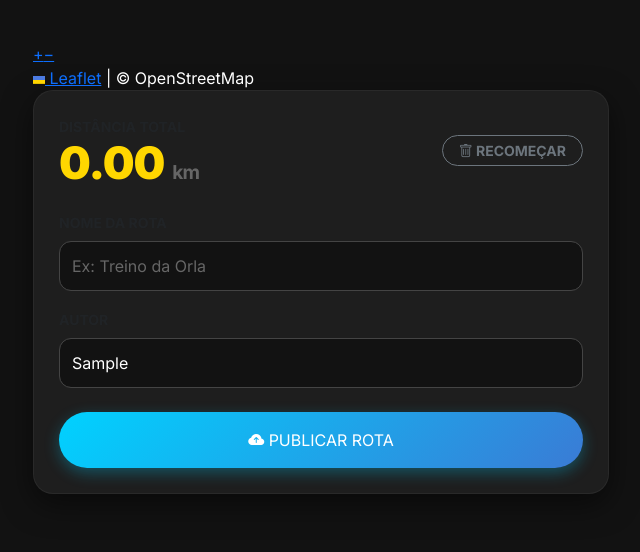
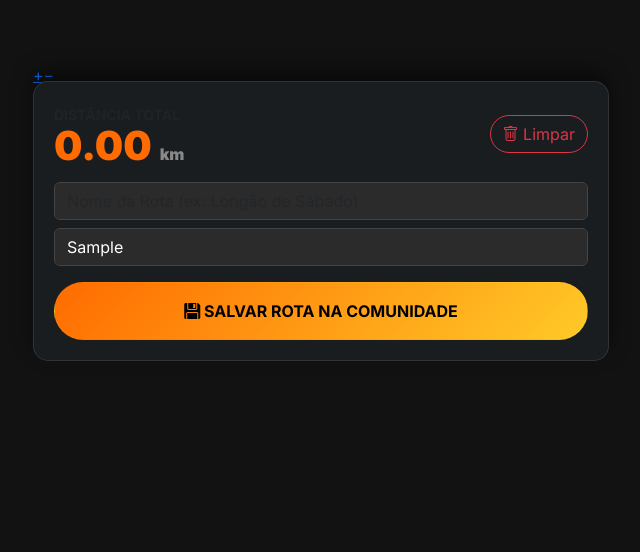
Before and after one commit to JullioDutra/projeto_kms, a Django app: page /rotas/criar/ in a window 1280 px wide; the page is wider, and only the part inside the window is pictured. Shown: the part 2410-2962 px from the top of that part, without its empty margins (319-959 px from the left). After the commit the page ends 2771 px from the top of that part, so only its background shows below. Run offline with Django 5.2, Linux system fonts and the light colour scheme; the visitor is signed in with stand-in values (Sample User, id 1).

Commit message:
Update criar_rota.html

```diff
--- a/core/templates/core/criar_rota.html
+++ b/core/templates/core/criar_rota.html
@@ -1,79 +1,55 @@
 {% extends 'core/base.html' %}
 
-{% block title %}Desenhar Rota - KMS Tracker{% endblock %}
+{% block title %}Criador de Rotas - KMS Tracker{% endblock %}
 
 {% block extra_css %}
 <link rel="stylesheet" href="https://unpkg.com/leaflet@1.9.4/dist/leaflet.css" />
 <style>
-    /* Ajuste para garantir que o mapa ocupe o espaço e não suma */
-    #map-container { position: relative; width: 100%; height: 50vh; margin-bottom: 20px; border-radius: 20px; overflow: hidden; border: 2px solid #333; }
-    #map { height: 100%; width: 100%; z-index: 1; }
+    /* Estilo Base do Código Antigo */
+    #map { height: 60vh; width: 100%; border-radius: 15px; border: 2px solid #333; z-index: 1; }
+    .painel-flutuante {
+        background: #1a1d20;
+        padding: 20px;
+        border-radius: 15px;
+        margin-top: -30px;
+        position: relative;
+        z-index: 10;
+        box-shadow: 0 -10px 20px rgba(0,0,0,0.5);
+        border: 1px solid rgba(255,255,255,0.1);
+    }
+    .distancia-display { font-size: 2.5rem; font-weight: 900; color: #ff6b00; line-height: 1; }
+    .form-control { background-color: #2b2b2b !important; border: 1px solid #444 !important; color: white !important; }
 
-    .painel-flutuante {
-        background: #1e1e1e;
-        padding: 25px;
-        border-radius: 20px;
-        border: 1px solid rgba(255,255,255,0.05);
-        box-shadow: 0 10px 30px rgba(0,0,0,0.5);
+    /* Filtro Dark do Código Antigo */
+    .leaflet-tile-pane {
+        filter: invert(100%) hue-rotate(180deg) brightness(95%) contrast(90%);
     }
-
-    .distancia-display { font-size: 2.8rem; font-weight: 900; color: #ffd700; line-height: 1; letter-spacing: -1px; }
-
-    .form-control-dark {
-        background-color: #121212 !important;
-        border: 1px solid #444 !important;
-        color: white !important;
-        padding: 12px;
-        border-radius: 12px;
-    }
-    .form-control-dark::placeholder { color: #666; }
-
-    /* Lente Dark Matter */
-    .leaflet-tile-pane {
-        filter: invert(100%) hue-rotate(180deg) brightness(95%) contrast(85%);
-    }
-
-    .instrucoes { font-size: 0.85rem; color: #aaa; font-weight: 600; text-transform: uppercase; letter-spacing: 0.5px; }
 </style>
 {% endblock %}
 
 {% block content %}
-<div class="container py-2" style="max-width: 600px;">
+<div class="container py-3" style="max-width: 600px;">
+    <h3 class="fw-bold mb-3"><i class="bi bi-map text-warning"></i> Desenhar Rota</h3>
+    <p class="text-muted small">Clique no mapa para ligar os pontos e desenhar o seu percurso.</p>
 
-    <div class="mb-3">
-        <h3 class="fw-900 mb-1"><i class="bi bi-map-fill text-primary"></i> Desenhar <span class="text-primary">Rota</span></h3>
-        <p class="instrucoes"><i class="bi bi-info-circle"></i> Clique no mapa para traçar o percurso</p>
-    </div>
-
-    <div id="map-container">
-        <div id="map"></div>
-    </div>
+    <div id="map"></div>
 
     <div class="painel-flutuante">
-        <div class="row align-items-center mb-4">
-            <div class="col-7">
-                <small class="text-muted fw-bold d-block mb-1">DISTÂNCIA TOTAL</small>
-                <div class="distancia-display" id="distanciaTexto">0.00 <small style="font-size: 1.2rem; color:#666; font-weight: 700;">km</small></div>
+        <div class="d-flex justify-content-between align-items-center mb-3">
+            <div>
+                <small class="text-muted text-uppercase fw-bold">Distância Total</small>
+                <div class="distancia-display" id="distanciaTexto">0.00 <span style="font-size: 1rem; color:#888;">km</span></div>
             </div>
-            <div class="col-5 text-end">
-                <button class="btn btn-outline-secondary btn-sm rounded-pill px-3 fw-bold" onclick="limparMapa()">
-                    <i class="bi bi-trash"></i> RECOMEÇAR
-                </button>
-            </div>
+            <button class="btn btn-outline-danger rounded-pill" onclick="limparMapa()">
+                <i class="bi bi-trash"></i> Limpar
+            </button>
         </div>
 
-        <div class="mb-3">
-            <label class="form-label text-muted small fw-bold">NOME DA ROTA</label>
-            <input type="text" id="nomeRota" class="form-control form-control-dark" placeholder="Ex: Treino da Orla">
-        </div>
+        <input type="text" id="nomeRota" class="form-control mb-2" placeholder="Nome da Rota (ex: Longão de Sábado)">
+        <input type="text" id="nomeCriador" class="form-control mb-3" placeholder="Seu Nome" value="{{ request.user.first_name }}">
 
-        <div class="mb-4">
-            <label class="form-label text-muted small fw-bold">AUTOR</label>
-            <input type="text" id="nomeCriador" class="form-control form-control-dark" placeholder="Seu nome ou apelido" value="{{ request.user.first_name }}">
-        </div>
-
-        <button class="btn w-100 fw-900 py-3 rounded-pill" style="background: linear-gradient(135deg, #00d2ff, #3a7bd5); color: white; border: none; box-shadow: 0 5px 15px rgba(0, 210, 255, 0.3);" onclick="salvarRota()">
-            <i class="bi bi-cloud-arrow-up-fill"></i> PUBLICAR ROTA
+        <button class="btn w-100 fw-bold py-3 rounded-pill" style="background: linear-gradient(135deg, #ff6b00, #ffca28); color: black;" onclick="salvarRota()">
+            <i class="bi bi-floppy-fill"></i> SALVAR ROTA NA COMUNIDADE
         </button>
     </div>
 </div>
@@ -82,29 +58,26 @@
 {% block extra_js %}
 <script src="https://unpkg.com/leaflet@1.9.4/dist/leaflet.js"></script>
 <script>
-    // Inicialização do mapa
+    // 1. Inicia o mapa (Centralizado em Anápolis/GO)
     var map = L.map('map').setView([-16.3267, -48.9528], 14);
 
     L.tileLayer('https://{s}.tile.openstreetmap.org/{z}/{x}/{y}.png', {
-        attribution: '© OpenStreetMap',
+        attribution: '© OpenStreetMap contributors',
         maxZoom: 19
     }).addTo(map);
 
-    // SOLUÇÃO PARA O BUG DO MAPA:
-    // Força o redimensionamento após o carregamento completo do DOM
-    setTimeout(function() {
-        map.invalidateSize();
-    }, 500);
+    // FIX: Força o Leaflet a recalcular o tamanho do container após entrar no bloco do Django
+    setTimeout(function(){ map.invalidateSize(); }, 400);
 
     var coordenadas = [];
-    var linhaDesenhada = L.polyline([], {color: '#00d2ff', weight: 6, opacity: 0.9}).addTo(map);
+    var linhaDesenhada = L.polyline([], {color: '#00d2ff', weight: 5, opacity: 0.8}).addTo(map);
     var distanciaTotal = 0;
     var marcadores = [];
     var ultimoPonto = null;
 
     map.on('click', function(e) {
         var latlng = e.latlng;
-        var marcador = L.circleMarker(latlng, {radius: 6, color: '#fff', fillColor: '#00d2ff', fillOpacity: 1, weight: 2}).addTo(map);
+        var marcador = L.circleMarker(latlng, {radius: 5, color: '#fff', fillColor: '#ffca28', fillOpacity: 1}).addTo(map);
         marcadores.push(marcador);
 
         if (!ultimoPonto) {
@@ -121,16 +94,21 @@
                     var rotaOSRM = data.routes[0];
                     var geometria = rotaOSRM.geometry.coordinates;
                     distanciaTotal += (rotaOSRM.distance / 1000);
-                    document.getElementById('distanciaTexto').innerHTML = distanciaTotal.toFixed(2) + ' <small style="font-size: 1.2rem; color:#666; font-weight: 700;">km</small>';
+                    document.getElementById('distanciaTexto').innerHTML = distanciaTotal.toFixed(2) + ' <span style="font-size: 1rem; color:#888;">km</span>';
 
                     for (var i = 1; i < geometria.length; i++) {
                         coordenadas.push([geometria[i][1], geometria[i][0]]);
                     }
                     linhaDesenhada.setLatLngs(coordenadas);
                     ultimoPonto = latlng;
-                    // Foca o mapa na linha desenhada
-                    map.panTo(latlng);
+                } else {
+                    alert("Atenção: Não foi possível encontrar uma rua/trilha entre esses pontos!");
+                    map.removeLayer(marcador);
+                    marcadores.pop();
                 }
+            })
+            .catch(error => {
+                alert("Erro ao traçar a rota. Tente novamente.");
             });
         }
     });
@@ -142,29 +120,46 @@
         linhaDesenhada.setLatLngs([]);
         marcadores.forEach(m => map.removeLayer(m));
         marcadores = [];
-        document.getElementById('distanciaTexto').innerHTML = '0.00 <small style="font-size: 1.2rem; color:#666; font-weight: 700;">km</small>';
+        document.getElementById('distanciaTexto').innerHTML = '0.00 <span style="font-size: 1rem; color:#888;">km</span>';
     }
 
     function salvarRota() {
         var nome = document.getElementById('nomeRota').value;
         var criador = document.getElementById('nomeCriador').value;
+
         if (!nome || !criador || coordenadas.length < 2) {
-            alert("Preencha todos os campos e desenhe a rota no mapa!");
+            alert("Preencha o nome, o seu nome e desenhe a rota!");
             return;
         }
 
-        var dados = { nome: nome, criador: criador, distancia: distanciaTotal.toFixed(2), coordenadas: coordenadas };
+        var dados = {
+            nome: nome,
+            criador: criador,
+            distancia: distanciaTotal.toFixed(2),
+            coordenadas: coordenadas
+        };
+
         var btnSalvar = document.querySelector('button[onclick="salvarRota()"]');
-        btnSalvar.innerHTML = '<span class="spinner-border spinner-border-sm"></span> SALVANDO...';
+        btnSalvar.innerHTML = '<i class="bi bi-hourglass-split"></i> SALVANDO...';
         btnSalvar.disabled = true;
 
         fetch("{% url 'criar_rota' %}", {
             method: "POST",
-            headers: { "Content-Type": "application/json", "X-CSRFToken": "{{ csrf_token }}" },
+            headers: {
+                "Content-Type": "application/json",
+                "X-CSRFToken": "{{ csrf_token }}"
+            },
             body: JSON.stringify(dados)
-        }).then(response => response.json()).then(data => {
-            if (data.status === 'sucesso') { window.location.href = "{% url 'listar_rotas' %}"; }
-        });
+        }).then(response => response.json())
+          .then(data => {
+              if (data.status === 'sucesso') {
+                  window.location.href = "{% url 'listar_rotas' %}";
+              } else {
+                  alert("Erro ao salvar: " + data.mensagem);
+                  btnSalvar.innerHTML = '<i class="bi bi-floppy-fill"></i> SALVAR ROTA';
+                  btnSalvar.disabled = false;
+              }
+          });
     }
 </script>
 {% endblock %}
```
